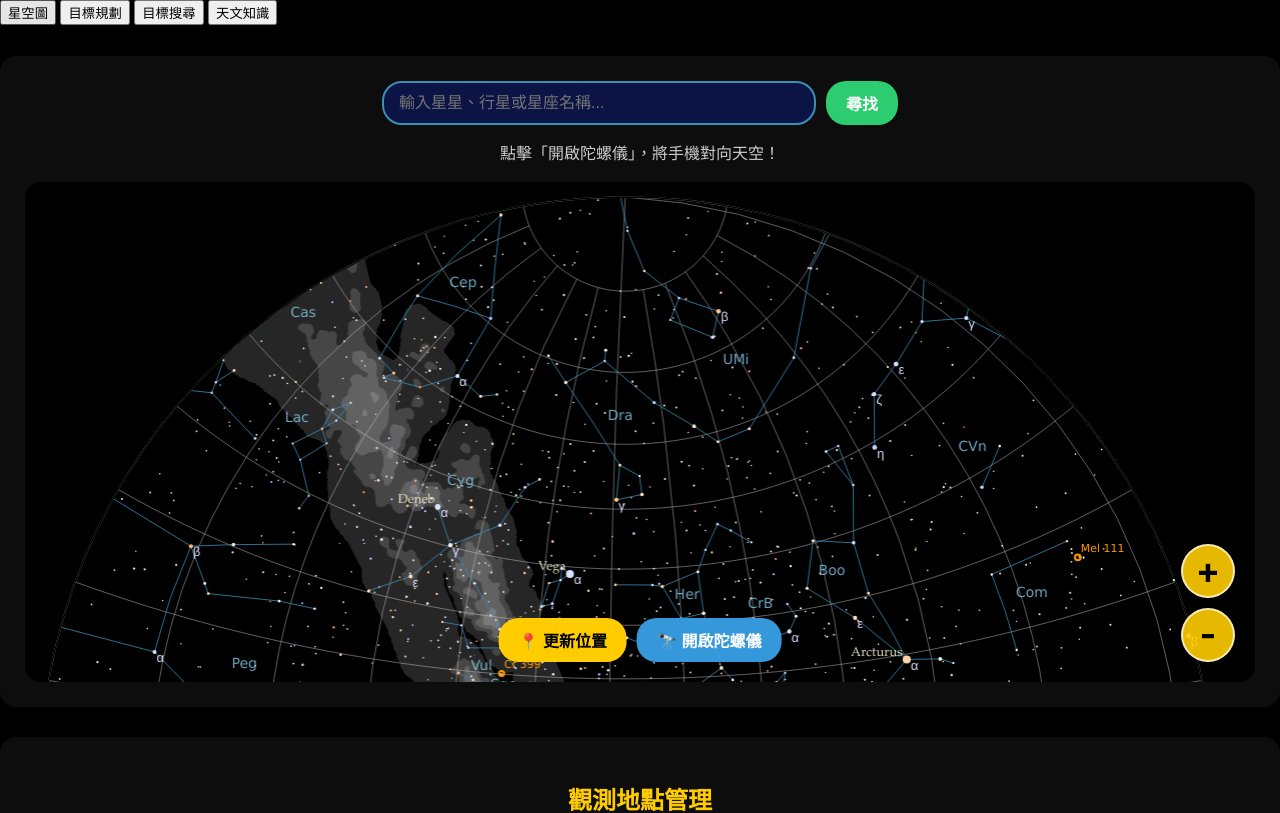
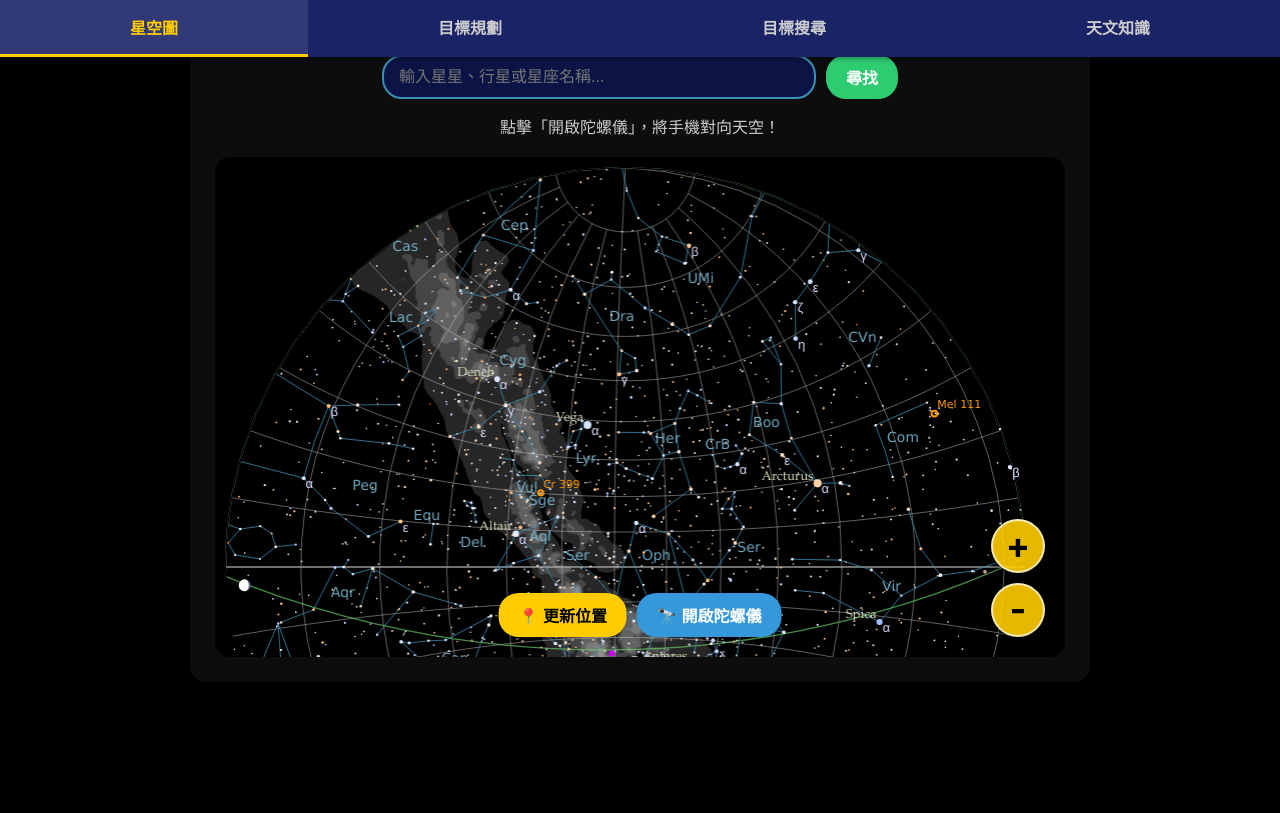
Before and after one commit to bill2712/kidrise-starmap, a website: page index.html in a window 1280 px wide. Shown: the top 813 px of the page. Drawn offline with Linux system fonts and the light colour scheme; animation ran at ten frames a second.

Commit message:
Update style.css

```diff
--- a/style.css
+++ b/style.css
@@ -1,4 +1,88 @@
 /* --- 全局樣式 --- */
+/* --- 全新分頁結構樣式 --- */
+body {
+    padding-top: 60px; /* 為固定的導覽列預留空間 */
+}
+
+.tab-nav {
+    display: flex;
+    background-color: #1a2366;
+    box-shadow: 0 2px 5px rgba(0,0,0,0.3);
+    position: fixed; /* 固定在頁面頂部 */
+    top: 0;
+    left: 0;
+    width: 100%;
+    z-index: 1000;
+}
+
+.tab-link {
+    flex-grow: 1;
+    padding: 15px 10px;
+    cursor: pointer;
+    background: none;
+    border: none;
+    color: #ccc;
+    font-size: 16px;
+    font-weight: bold;
+    text-align: center;
+    border-bottom: 3px solid transparent; /* 未選中時的底線 */
+    transition: all 0.3s ease;
+}
+
+.tab-link:hover {
+    background-color: rgba(255, 255, 255, 0.1);
+    color: #fff;
+}
+
+.tab-link.active {
+    color: #ffcc00; /* 選中時的顏色 */
+    border-bottom-color: #ffcc00; /* 選中時的底線 */
+}
+
+.tab-content {
+    display: none; /* 預設隱藏所有分頁內容 */
+    animation: fadeIn 0.5s;
+}
+
+.tab-content.active {
+    display: block; /* 只顯示當前選中的分頁 */
+}
+
+/* 讓 container 保持置中 */
+.content-container {
+    max-width: 900px;
+    margin: 0 auto;
+    padding: 0 15px;
+}
+
+/* 表單群組樣式 */
+.form-group {
+    margin-top: 20px;
+}
+.form-group label {
+    display: block;
+    margin-bottom: 8px;
+    color: #87CEEB;
+    font-weight: bold;
+}
+.form-group select, .form-group input {
+    width: 100%;
+    padding: 12px;
+    border-radius: 8px;
+    border: 2px solid #3a8fb7;
+    background-color: #0c1445;
+    color: #fff;
+    font-size: 16px;
+}
+
+/* 原有 .container 樣式調整 */
+/* 我們不再需要 .container 的 margin-top，因為 body padding-top 已經處理了 */
+.container {
+    margin: 0;
+    padding: 0;
+}
+
+/* 其他您原有的 CSS 樣式保持不變 */
 body {
     font-family: -apple-system, BlinkMacSystemFont, 'Segoe UI', Roboto, 'Helvetica Neue', Arial, sans-serif;
     background-color: #000;
```
